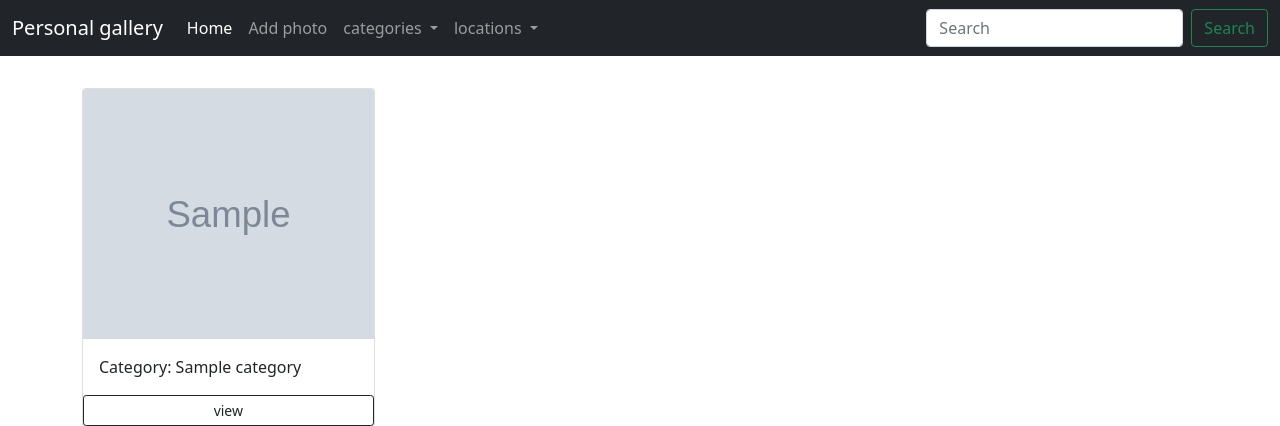
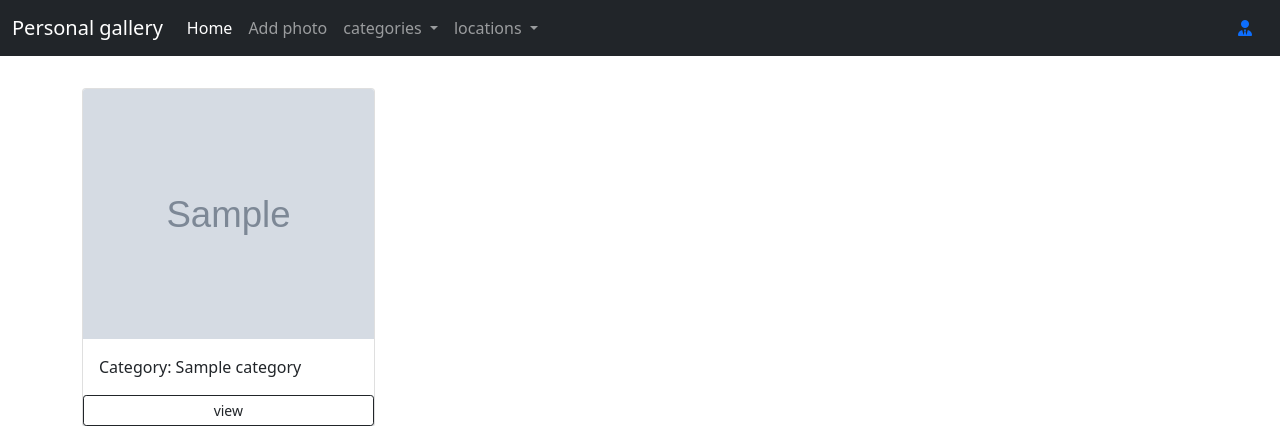
Before and after one commit to Clinton-dev/photoshare-gallery, a Django app: page / in a window 1280 px wide. Shown: the top 426 px of the page. Run offline with Django 4.2, Linux system fonts and the light colour scheme; tables that the repository leaves empty hold one stand-in row (values such as "Sample post"); grey boxes marked "Sample" are stand-in pictures; some libraries are stand-ins or nearby versions.

Commit message:
Add admin icon to app

```diff
--- a/gallery/templates/gallery/base.html
+++ b/gallery/templates/gallery/base.html
@@ -1,3 +1,4 @@
+{% load static %}
 <!doctype html>
 <html lang="en">
   <head>
@@ -5,10 +6,15 @@
     <meta charset="utf-8">
     <meta name="viewport" content="width=device-width, initial-scale=1">
 
+    <script src="https://kit.fontawesome.com/c2b696dbd3.js" crossorigin="anonymous"></script>
     <!-- Bootstrap CSS -->
     <link href="https://cdn.jsdelivr.net/npm/bootstrap@5.0.2/dist/css/bootstrap.min.css" rel="stylesheet" integrity="sha384-EVSTQN3/azprG1Anm3QDgpJLIm9Nao0Yz1ztcQTwFspd3yD65VohhpuuCOmLASjC" crossorigin="anonymous">
-
-    <title>personal gallery app</title>
+    <link rel="stylesheet" type="text/css" href="{% static 'gallery/main.css' %}">
+    {% if title %}
+      <title>{{ title }}</title>
+    {% else %}
+      <title>personal gallery app</title>
+    {% endif %}
   </head>
   <body>
     <!--Nav bar section  -->
@@ -45,10 +51,11 @@
                 </ul>
               </li>
             </ul>
-            <form class="d-flex">
-              <input class="form-control me-2" type="search" placeholder="Search" aria-label="Search">
-              <button class="btn btn-outline-success" type="submit">Search</button>
-            </form>
+            <div class="me-3">
+              <a href="admin/">
+                <i class="fa-solid fa-user-tie admin-icon"></i>
+              </a>
+            </div>
           </div>
         </div>
       </nav>
```
